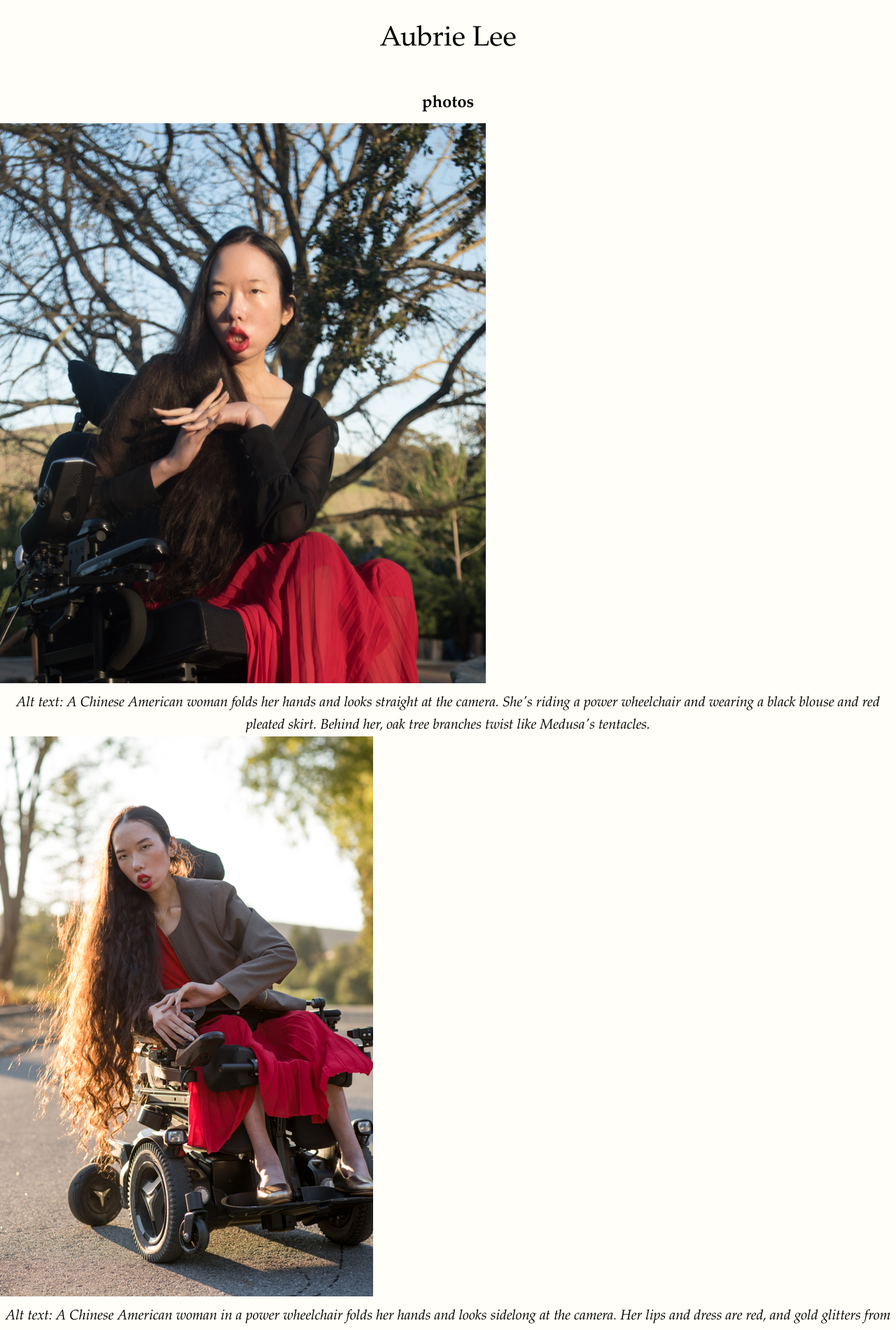
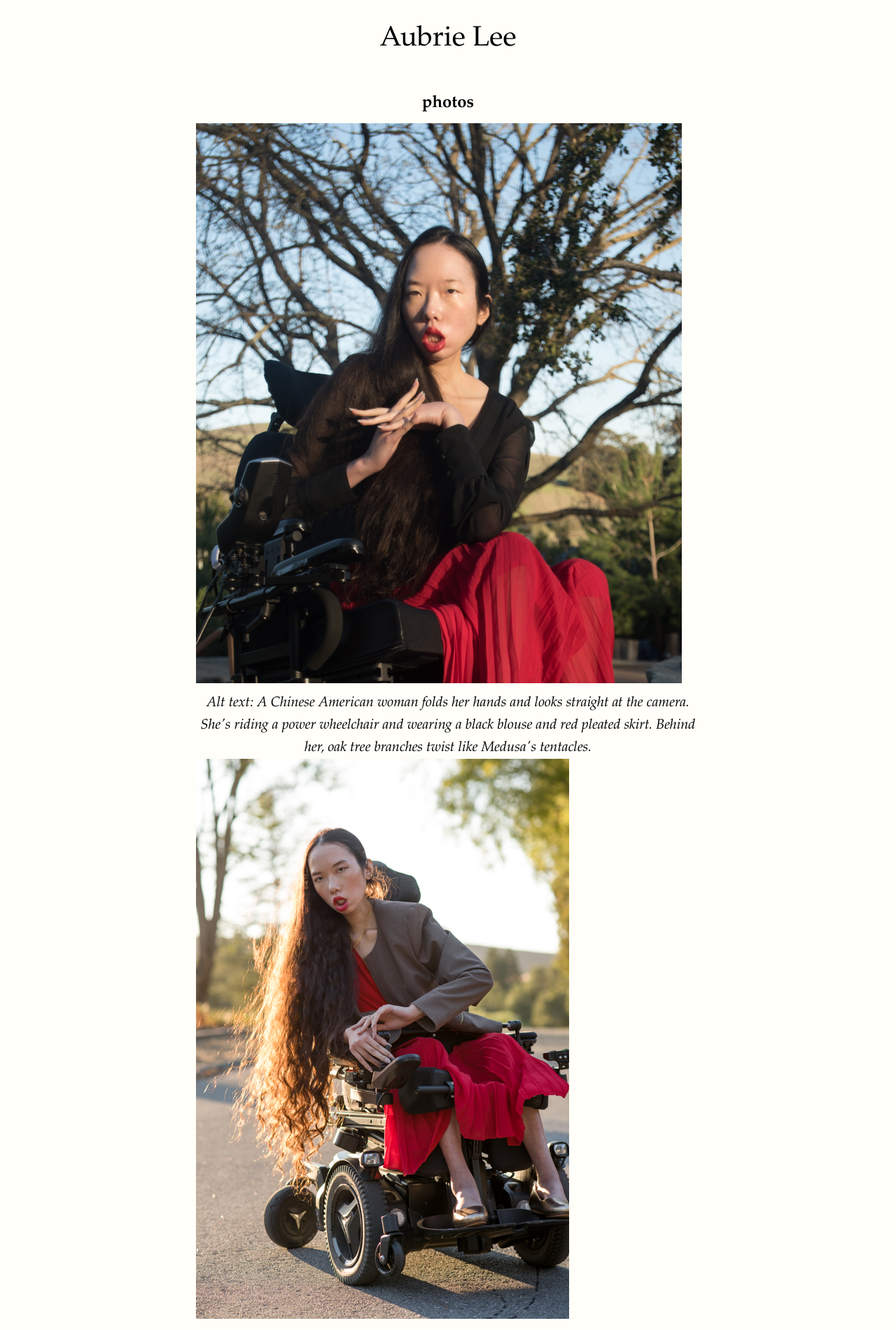
Before and after one commit to aubrielee/aubrielee.github.io, a Jekyll site: the page photoandbio.html, which Jekyll copies as it is, in a window 1280 px wide. Shown: the top 1900 px of the page at 70% size. Built offline with Jekyll 4.4.1, drawn with Linux system fonts in a browser that asks for light colours; some web fonts are replaced.

Commit message:
Update photoandbio.html

```diff
--- a/photoandbio.html
+++ b/photoandbio.html
@@ -36,7 +36,7 @@
 
     <div id="">
 
-        <div class="loneArticle">
+        <div class="loneArticle narrow">
 
             <div class="loneTitle" id="">
                 <h1>Aubrie Lee</h1>
```
